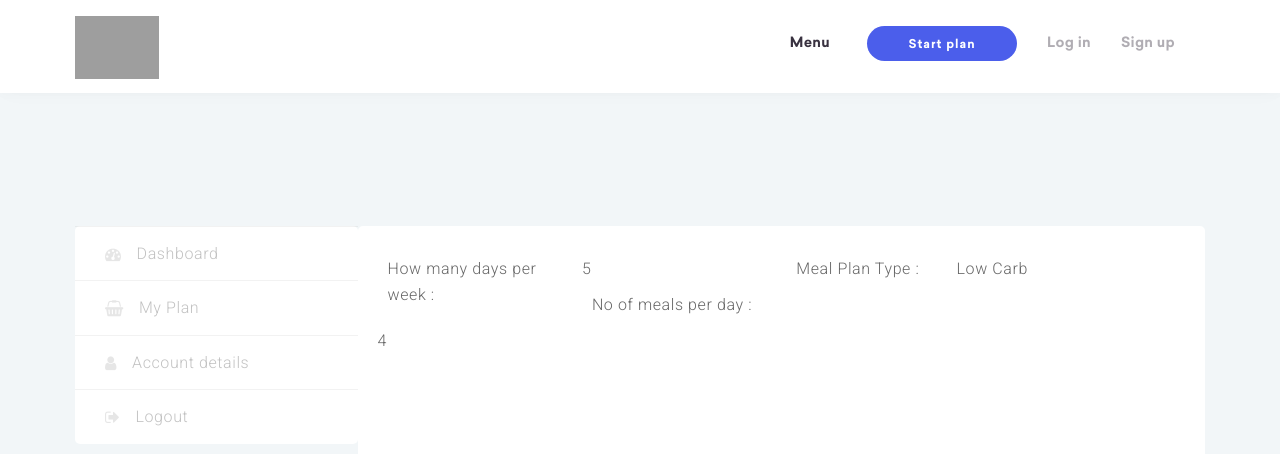
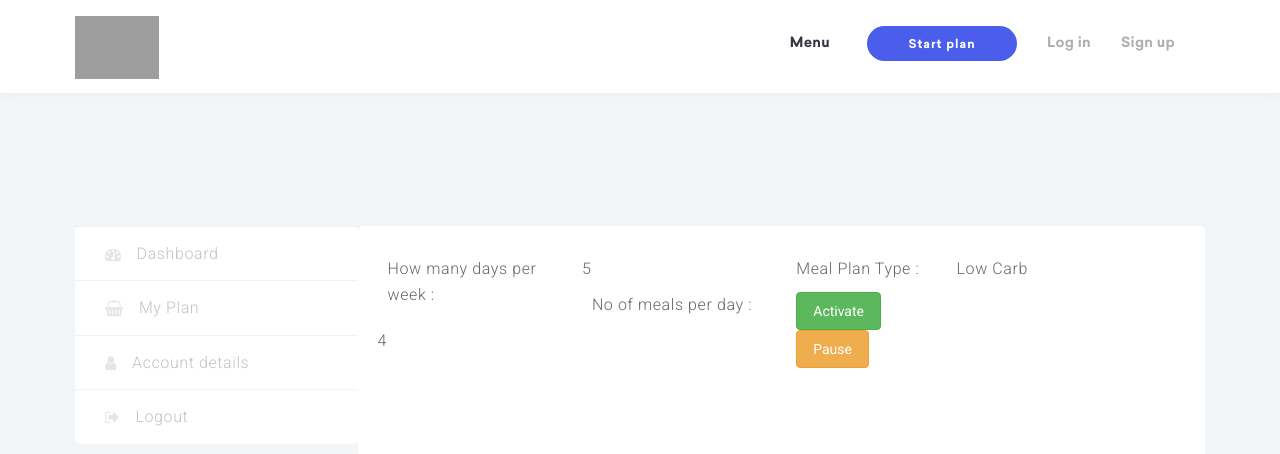
Before and after one commit to voragantivenugopal/athleat, a Django app: template static/templates/my-plan.html in a window 1280 px wide. Shown: the top 454 px of the page. Run offline with Django 3.2, Linux system fonts and the light colour scheme; the template is opened without the code that fills it, so the values that code supplies are empty; some libraries are stand-ins or nearby versions; grey boxes are pictures that could not be loaded.

Commit message:
added buttons in my-plan

```diff
--- a/static/templates/dashboard.html
+++ b/static/templates/dashboard.html
@@ -8,11 +8,5 @@
 
 	<p>From your account dashboard you can view your <a href="/my-plan">Active Plans</a> and <a href="/edit-account">edit your password and account details</a>.</p>
 
-    <div class="act-pas-btns">
-    <button type="button" class="btn btn-success">Activate</button>
-    <button type="button" class="btn btn-warning">Pause</button>
-    </div>
-
-
 </div>
 {% endblock child%}
--- a/static/templates/my-plan.html
+++ b/static/templates/my-plan.html
@@ -30,8 +30,20 @@
 				<div class="col-md-5 col-md-offset-2" style="margin-left:-10px;">
 					<p style="padding-bottom:10px;">Low Carb</p>
 				</div>
-			</div>
+
+
+            <div class="col-md-5 act-pas-btns">
+		    <button type="button" class="btn btn-success">Activate</button>
+		    <button type="button" class="btn btn-warning">Pause</button>
+		    </div>
+           </div>
+
+
 		</div>
+
+
+
+
 	</div>
 
 	<div classs="myplan-table">
```
